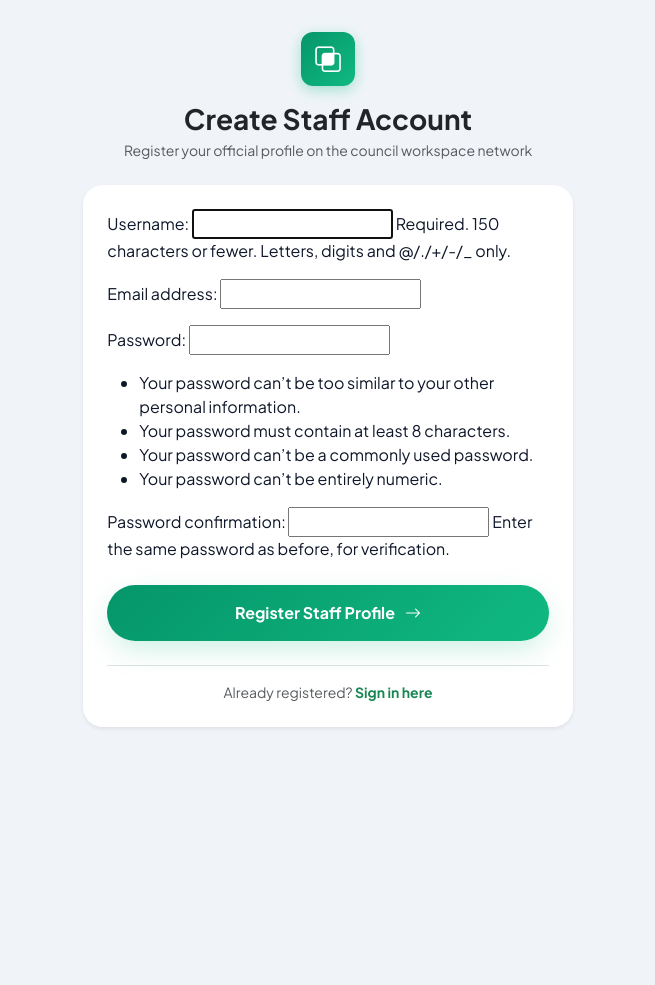
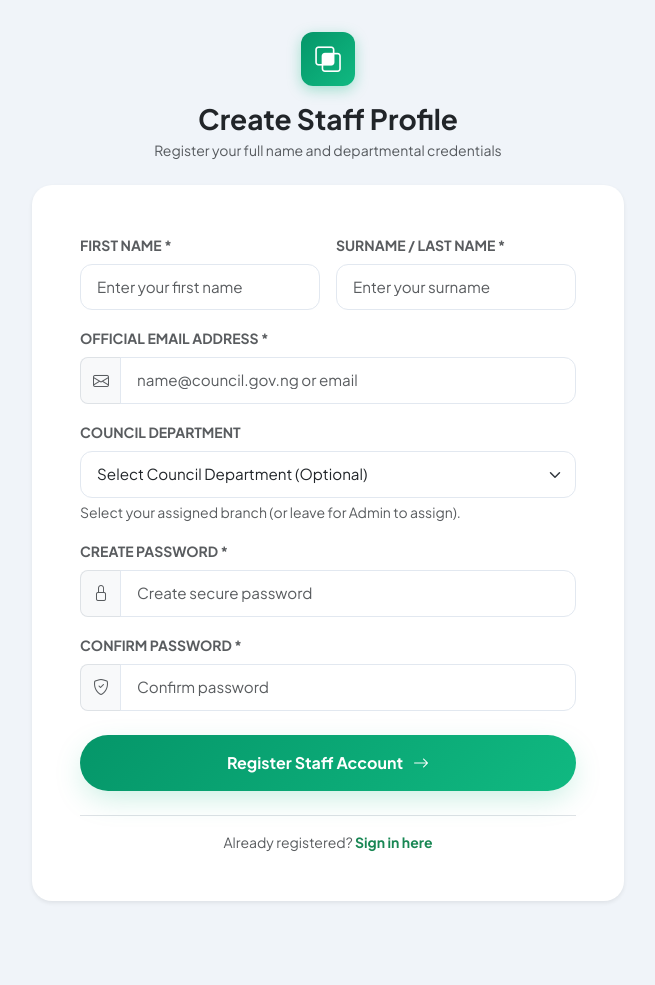
Before and after one commit to drisislife/SIWES-Mailing-System, a Django app: page /accounts/register/ in a window 1280 px wide. Shown: the part 75-1060 px from the top of the page, without its empty margins (312-967 px from the left). Before the commit the page ends 803 px from the top, so only its background shows below. Run offline with Django 5.2, Linux system fonts and the light colour scheme.

Commit message:
feat: user profile editing, name fields in registration, and topbar profile navigation

```diff
--- a/accounts/forms.py
+++ b/accounts/forms.py
@@ -1,11 +1,104 @@
 from django import forms
 from django.contrib.auth.forms import UserCreationForm, AuthenticationForm
-from .models import CustomUser, ProcurementMemo
+from .models import CustomUser, ProcurementMemo, Department
 
 class CustomUserCreationForm(UserCreationForm):
+    first_name = forms.CharField(
+        max_length=150,
+        required=True,
+        label="First Name",
+        widget=forms.TextInput(attrs={
+            'class': 'form-control',
+            'placeholder': 'Enter your first name'
+        })
+    )
+    last_name = forms.CharField(
+        max_length=150,
+        required=True,
+        label="Surname / Last Name",
+        widget=forms.TextInput(attrs={
+            'class': 'form-control',
+            'placeholder': 'Enter your surname'
+        })
+    )
+    email = forms.EmailField(
+        required=True,
+        label="Official Email Address",
+        widget=forms.EmailInput(attrs={
+            'class': 'form-control',
+            'placeholder': 'name@council.gov.ng or email'
+        })
+    )
+    department = forms.ModelChoiceField(
+        queryset=Department.objects.all(),
+        required=False,
+        empty_label="Select Council Department (Optional)",
+        widget=forms.Select(attrs={'class': 'form-select'}),
+        label="Department"
+    )
+
     class Meta(UserCreationForm.Meta):
         model = CustomUser
-        fields = ('username', 'email')
+        fields = ('first_name', 'last_name', 'email', 'department')
+
+    def __init__(self, *args, **kwargs):
+        super().__init__(*args, **kwargs)
+        if 'password1' in self.fields:
+            self.fields['password1'].widget.attrs.update({'class': 'form-control', 'placeholder': 'Create secure password'})
+        if 'password2' in self.fields:
+            self.fields['password2'].widget.attrs.update({'class': 'form-control', 'placeholder': 'Confirm password'})
+
+    def clean_email(self):
+        email = self.cleaned_data.get('email', '').strip().lower()
+        if CustomUser.objects.filter(email__iexact=email).exists():
+            raise forms.ValidationError("An account with this email address already exists.")
+        return email
+
+    def save(self, commit=True):
+        user = super().save(commit=False)
+        user.first_name = self.cleaned_data['first_name'].strip()
+        user.last_name = self.cleaned_data['last_name'].strip()
+        user.email = self.cleaned_data['email']
+        user.department = self.cleaned_data.get('department')
+        user.username = self.cleaned_data['email']
+        if commit:
+            user.save()
+        return user
+
+
+class UserProfileForm(forms.ModelForm):
+    """Profile editing form for staff to update their names, position, and department."""
+    first_name = forms.CharField(
+        max_length=150,
+        required=True,
+        label="First Name",
+        widget=forms.TextInput(attrs={'class': 'form-control'})
+    )
+    last_name = forms.CharField(
+        max_length=150,
+        required=True,
+        label="Surname / Last Name",
+        widget=forms.TextInput(attrs={'class': 'form-control'})
+    )
+    position = forms.CharField(
+        max_length=150,
+        required=False,
+        label="Position / Designation",
+        widget=forms.TextInput(attrs={
+            'class': 'form-control',
+            'placeholder': 'e.g. Senior ICT Officer, Assistant Director'
+        })
+    )
+    department = forms.ModelChoiceField(
+        queryset=Department.objects.all(),
+        required=False,
+        widget=forms.Select(attrs={'class': 'form-select'}),
+        label="Assigned Department"
+    )
+
+    class Meta:
+        model = CustomUser
+        fields = ['first_name', 'last_name', 'position', 'department']
 
 from django.contrib.auth import authenticate
 
--- a/accounts/templates/accounts/base.html
+++ b/accounts/templates/accounts/base.html
@@ -644,6 +644,14 @@
                                     {% endif %}
                                 </a>
                             </li>
+                            <li class="sidebar-nav-item {% if request.resolver_match.url_name == 'profile' %}active{% endif %}">
+                                <a href="{% url 'profile' %}">
+                                    <div class="sidebar-nav-left">
+                                        <i class="bi bi-person-circle"></i>
+                                        <span>My Profile</span>
+                                    </div>
+                                </a>
+                            </li>
                         </ul>
                     </div>
 
@@ -698,7 +706,7 @@
                                 {% for member in sidebar_team_members %}
                                     <div class="sidebar-member-item">
                                         <div class="sidebar-member-avatar">
-                                            {{ member.email|slice:":2"|upper }}
+                                            {% if member.first_name %}{{ member.first_name|slice:":1"|upper }}{{ member.last_name|slice:":1"|upper }}{% else %}{{ member.email|slice:":2"|upper }}{% endif %}
                                         </div>
                                         <div style="min-width: 0;">
                                             <div class="sidebar-member-name">{{ member.get_full_name|default:member.username }}</div>
@@ -736,23 +744,29 @@
                         </button>
                         <div class="topbar-greeting">
                             <span class="status-dot"></span>
-                            <span>Welcome {{ request.user.first_name|default:request.user.username }}</span>
+                            <span>Welcome, {% if request.user.first_name %}{{ request.user.first_name }}{% else %}{{ request.user.username }}{% endif %}</span>
                         </div>
                     </div>
 
                     <!-- Right: Profile Pill + Logout -->
                     <div class="d-flex align-items-center gap-2">
-                        <div class="topbar-user-pill">
+                        <a href="{% url 'profile' %}" class="topbar-user-pill text-decoration-none" title="View / Edit Profile">
                             <div class="topbar-user-avatar">
-                                {{ request.user.email|slice:":2"|upper }}
+                                {% if request.user.first_name %}
+                                    {{ request.user.first_name|slice:":1"|upper }}{{ request.user.last_name|slice:":1"|upper }}
+                                {% else %}
+                                    {{ request.user.email|slice:":2"|upper }}
+                                {% endif %}
                             </div>
                             <div class="topbar-user-info d-none d-sm-block">
-                                <div class="topbar-user-name">{{ request.user.email }}</div>
+                                <div class="topbar-user-name">
+                                    {% if request.user.get_full_name %}{{ request.user.get_full_name }}{% else %}{{ request.user.email }}{% endif %}
+                                </div>
                                 <div class="topbar-user-role">
                                     {{ request.user.department.name|default:"General Line" }} &bull; {{ request.user.get_role_display }}
                                 </div>
                             </div>
-                        </div>
+                        </a>
 
                         <a href="{% url 'logout' %}" class="btn btn-outline-danger btn-sm rounded-pill px-3 py-2 fw-semibold" title="Sign Out">
                             <i class="bi bi-box-arrow-right me-1"></i> Logout
--- a/accounts/templates/accounts/register.html
+++ b/accounts/templates/accounts/register.html
@@ -4,43 +4,113 @@
 
 {% block content %}
 <div class="row justify-content-center align-items-center" style="min-height: 80vh;">
-    <div class="col-md-6 col-lg-5">
+    <div class="col-md-7 col-lg-6">
 
         <div class="text-center mb-4">
             <div class="sidebar-brand-icon mx-auto mb-3" style="width: 54px; height: 54px; font-size: 1.6rem;">
                 <i class="bi bi-intersect"></i>
             </div>
-            <h3 class="fw-bold text-dark mb-1">Create Staff Account</h3>
-            <p class="text-muted small">Register your official profile on the council workspace network</p>
+            <h3 class="fw-bold text-dark mb-1">Create Staff Profile</h3>
+            <p class="text-muted small">Register your full name and departmental credentials</p>
         </div>
 
-        <div class="cws-card shadow-sm p-4 border-0">
-            {% if form.errors %}
-                <div class="alert alert-danger rounded-4 py-3 small mb-4" role="alert">
-                    <strong class="d-block mb-1"><i class="bi bi-exclamation-triangle-fill me-1"></i> Registration Notice:</strong>
-                    <ul class="mb-0 ps-3">
-                        {% for field in form %}
-                            {% for error in field.errors %}
-                                <li><strong>{{ field.label }}:</strong> {{ error }}</li>
-                            {% endfor %}
-                        {% endfor %}
-                        {% for error in form.non_field_errors %}
-                            <li>{{ error }}</li>
-                        {% endfor %}
-                    </ul>
+        <div class="cws-card shadow-sm p-4 p-md-5 border-0">
+            {% if form.non_field_errors %}
+                <div class="alert alert-danger rounded-4 py-2 small mb-4" role="alert">
+                    {% for error in form.non_field_errors %}
+                        <div>{{ error }}</div>
+                    {% endfor %}
                 </div>
             {% endif %}
 
             <form method="POST" action="{% url 'register' %}" novalidate>
                 {% csrf_token %}
 
+                <!-- Name and Surname Row -->
+                <div class="row g-3 mb-3">
+                    <div class="col-sm-6">
+                        <label class="form-label small fw-bold text-muted text-uppercase" for="{{ form.first_name.id_for_label }}">
+                            First Name *
+                        </label>
+                        {{ form.first_name }}
+                        {% if form.first_name.errors %}
+                            <div class="text-danger small mt-1">{{ form.first_name.errors.0 }}</div>
+                        {% endif %}
+                    </div>
+                    <div class="col-sm-6">
+                        <label class="form-label small fw-bold text-muted text-uppercase" for="{{ form.last_name.id_for_label }}">
+                            Surname / Last Name *
+                        </label>
+                        {{ form.last_name }}
+                        {% if form.last_name.errors %}
+                            <div class="text-danger small mt-1">{{ form.last_name.errors.0 }}</div>
+                        {% endif %}
+                    </div>
+                </div>
+
+                <!-- Email Address -->
                 <div class="mb-3">
-                    {{ form.as_p }}
+                    <label class="form-label small fw-bold text-muted text-uppercase" for="{{ form.email.id_for_label }}">
+                        Official Email Address *
+                    </label>
+                    <div class="input-group">
+                        <span class="input-group-text bg-light border-end-0 rounded-start-3 text-muted">
+                            <i class="bi bi-envelope"></i>
+                        </span>
+                        {{ form.email }}
+                    </div>
+                    {% if form.email.errors %}
+                        <div class="text-danger small mt-1">{{ form.email.errors.0 }}</div>
+                    {% endif %}
+                </div>
+
+                <!-- Department Selection -->
+                <div class="mb-3">
+                    <label class="form-label small fw-bold text-muted text-uppercase" for="{{ form.department.id_for_label }}">
+                        Council Department
+                    </label>
+                    {{ form.department }}
+                    <div class="form-text small text-muted">Select your assigned branch (or leave for Admin to assign).</div>
+                    {% if form.department.errors %}
+                        <div class="text-danger small mt-1">{{ form.department.errors.0 }}</div>
+                    {% endif %}
+                </div>
+
+                <!-- Password 1 -->
+                <div class="mb-3">
+                    <label class="form-label small fw-bold text-muted text-uppercase" for="{{ form.password1.id_for_label }}">
+                        Create Password *
+                    </label>
+                    <div class="input-group">
+                        <span class="input-group-text bg-light border-end-0 rounded-start-3 text-muted">
+                            <i class="bi bi-lock"></i>
+                        </span>
+                        {{ form.password1 }}
+                    </div>
+                    {% if form.password1.errors %}
+                        <div class="text-danger small mt-1">{{ form.password1.errors.0 }}</div>
+                    {% endif %}
+                </div>
+
+                <!-- Password 2 -->
+                <div class="mb-4">
+                    <label class="form-label small fw-bold text-muted text-uppercase" for="{{ form.password2.id_for_label }}">
+                        Confirm Password *
+                    </label>
+                    <div class="input-group">
+                        <span class="input-group-text bg-light border-end-0 rounded-start-3 text-muted">
+                            <i class="bi bi-shield-check"></i>
+                        </span>
+                        {{ form.password2 }}
+                    </div>
+                    {% if form.password2.errors %}
+                        <div class="text-danger small mt-1">{{ form.password2.errors.0 }}</div>
+                    {% endif %}
                 </div>
 
                 <div class="d-grid mt-4">
                     <button type="submit" class="sidebar-cta-btn py-3 fs-6">
-                        <span>Register Staff Profile</span>
+                        <span>Register Staff Account</span>
                         <i class="bi bi-arrow-right"></i>
                     </button>
                 </div>
--- a/accounts/urls.py
+++ b/accounts/urls.py
@@ -5,6 +5,7 @@ urlpatterns = [
     path('register/', views.register_view, name='register'),
     path('login/', views.login_view, name='login'),
     path('logout/', views.logout_view, name='logout'),
+    path('profile/', views.profile_view, name='profile'),
     path('dashboard/', views.dashboard_view, name='dashboard'),
 
     # Admin portals
--- a/accounts/views.py
+++ b/accounts/views.py
@@ -4,7 +4,7 @@ from django.contrib.auth.decorators import login_required
 from django.views.decorators.csrf import csrf_protect
 from django.contrib import messages
 from .forms import (
-    CustomUserCreationForm, UserLoginForm,
+    CustomUserCreationForm, UserLoginForm, UserProfileForm,
     ProcurementMemoCreationForm, QuotesAndVoucherForm, ProcurementActionForm
 )
 from .models import Department, ProcurementMemo, ProcurementActionLog
@@ -52,7 +52,7 @@ def login_view(request):
                 messages.warning(request, 'Your account is pending Admin approval. You cannot log in yet.')
                 return redirect('login')
             login(request, user)
-            messages.success(request, f'Welcome back, {user.email}!')
+            messages.success(request, f'Welcome back, {user.first_name or user.email}!')
             return redirect('dashboard')
     else:
         form = UserLoginForm(request=request)
@@ -65,6 +65,25 @@ def logout_view(request):
     logout(request)
     messages.success(request, 'You have been successfully logged out.')
     return redirect('login')
+
+
+@login_required
+def profile_view(request):
+    """Staff profile page to view and update first name, surname, position, and department."""
+    if request.method == 'POST':
+        form = UserProfileForm(request.POST, instance=request.user)
+        if form.is_valid():
+            form.save()
+            messages.success(request, 'Your profile details have been successfully updated!')
+            return redirect('profile')
+        else:
+            messages.error(request, 'Please correct the errors below.')
+    else:
+        form = UserProfileForm(instance=request.user)
+
+    return render(request, 'accounts/profile.html', {
+        'form': form,
+    })
 
 
 @login_required
```
Also changed, not shown: accounts/models.py (+7 -1 lines), accounts/templates/accounts/profile.html (added, +142 -0 lines), accounts/migrations/0005_customuser_position.py (added).
